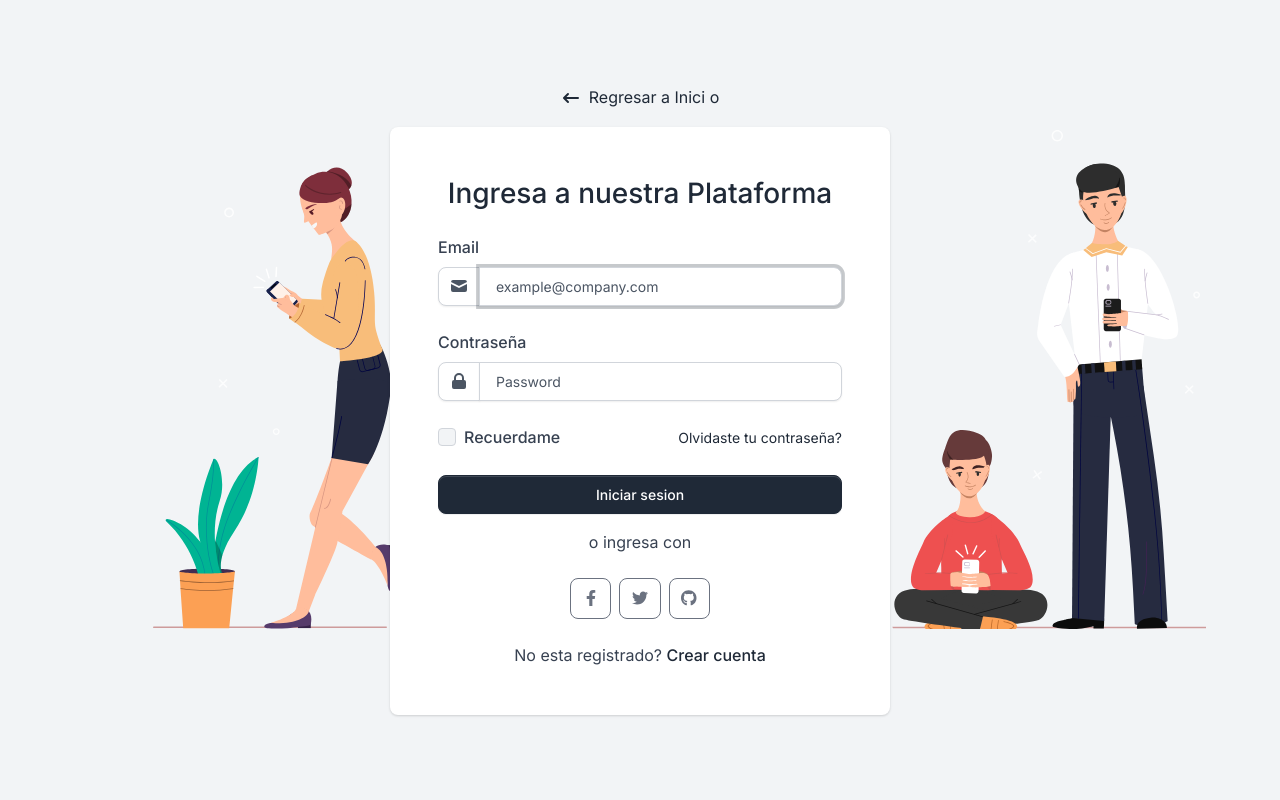
After one commit to JorgeAngel01/LeHotel, a Django app: template apps/templates/home/inicioSes.html in a window 1280 px wide. The commit adds this page. Run offline with Django 3.2, Linux system fonts and the light colour scheme; the template is opened without the code that fills it, so the values that code supplies are empty; some libraries are stand-ins or nearby versions.

Commit message:
Cambio en Español

```diff
--- /dev/null
+++ b/apps/templates/home/inicioSes.html
@@ -0,0 +1,134 @@
+{% extends "layouts/base-fullscreen.html" %}
+
+{% block title %} Sign IN {% endblock %}
+
+<!-- Specific Page CSS goes HERE  -->
+{% block stylesheets %}{% endblock stylesheets %}
+
+{% block content %}
+
+<main>
+    <section class="vh-lg-100 mt-5 mt-lg-0 bg-soft d-flex align-items-center">
+        <div class="container">
+            <p class="text-center">
+                <a href="/indexDos.html" class="d-flex align-items-center justify-content-center">
+                    <svg class="icon icon-xs me-2" fill="currentColor" viewBox="0 0 20 20"
+                        xmlns="http://www.w3.org/2000/svg">
+                        <path fill-rule="evenodd"
+                            d="M7.707 14.707a1 1 0 01-1.414 0l-4-4a1 1 0 010-1.414l4-4a1 1 0 011.414 1.414L5.414 9H17a1 1 0 110 2H5.414l2.293 2.293a1 1 0 010 1.414z"
+                            clip-rule="evenodd"></path>
+                    </svg>
+                    Regresar a Inici o
+                </a>
+            </p>
+            <div class="row justify-content-center form-bg-image"
+                data-background-lg="{{ ASSETS_ROOT }}/img/illustrations/signin.svg">
+                <div class="col-12 d-flex align-items-center justify-content-center">
+                    <div class="bg-white shadow border-0 rounded border-light p-4 p-lg-5 w-100 fmxw-500">
+                        <div class="text-center text-md-center mb-4 mt-md-0">
+                            <h1 class="mb-0 h3">Ingresa a nuestra Plataforma</h1>
+                        </div>
+                        <form action="#" class="mt-4">
+                            <!-- Form -->
+                            <div class="form-group mb-4">
+                                <label for="email">Email</label>
+                                <div class="input-group">
+                                    <span class="input-group-text" id="basic-addon1">
+                                        <svg class="icon icon-xs text-gray-600" fill="currentColor" viewBox="0 0 20 20"
+                                            xmlns="http://www.w3.org/2000/svg">
+                                            <path
+                                                d="M2.003 5.884L10 9.882l7.997-3.998A2 2 0 0016 4H4a2 2 0 00-1.997 1.884z">
+                                            </path>
+                                            <path d="M18 8.118l-8 4-8-4V14a2 2 0 002 2h12a2 2 0 002-2V8.118z"></path>
+                                        </svg>
+                                    </span>
+                                    <input type="email" class="form-control" placeholder="example@company.com"
+                                        id="email" autofocus required>
+                                </div>
+                            </div>
+                            <!-- End of Form -->
+                            <div class="form-group">
+                                <!-- Form -->
+                                <div class="form-group mb-4">
+                                    <label for="password">Contraseña</label>
+                                    <div class="input-group">
+                                        <span class="input-group-text" id="basic-addon2">
+                                            <svg class="icon icon-xs text-gray-600" fill="currentColor"
+                                                viewBox="0 0 20 20" xmlns="http://www.w3.org/2000/svg">
+                                                <path fill-rule="evenodd"
+                                                    d="M5 9V7a5 5 0 0110 0v2a2 2 0 012 2v5a2 2 0 01-2 2H5a2 2 0 01-2-2v-5a2 2 0 012-2zm8-2v2H7V7a3 3 0 016 0z"
+                                                    clip-rule="evenodd"></path>
+                                            </svg>
+                                        </span>
+                                        <input type="password" placeholder="Password" class="form-control" id="password"
+                                            required>
+                                    </div>
+                                </div>
+                                <!-- End of Form -->
+                                <div class="d-flex justify-content-between align-items-top mb-4">
+                                    <div class="form-check">
+                                        <input class="form-check-input" type="checkbox" value="" id="remember">
+                                        <label class="form-check-label mb-0" for="remember">
+                                            Recuerdame
+                                        </label>
+                                    </div>
+                                    <div><a href="./forgot-password.html" class="small text-right">Olvidaste tu
+                                            contraseña?</a></div>
+                                </div>
+                            </div>
+                            <div class="d-grid">
+                                <button type="submit" class="btn btn-gray-800">Iniciar sesion</button>
+                            </div>
+                        </form>
+                        <div class="mt-3 mb-4 text-center">
+                            <span class="fw-normal">o ingresa con</span>
+                        </div>
+                        <div class="d-flex justify-content-center my-4">
+                            <a href="#" class="btn btn-icon-only btn-pill btn-outline-gray-500 me-2"
+                                aria-label="facebook button" title="facebook button">
+                                <svg class="icon icon-xxs" aria-hidden="true" focusable="false" data-prefix="fab"
+                                    data-icon="facebook-f" role="img" xmlns="http://www.w3.org/2000/svg"
+                                    viewBox="0 0 320 512">
+                                    <path fill="currentColor"
+                                        d="M279.14 288l14.22-92.66h-88.91v-60.13c0-25.35 12.42-50.06 52.24-50.06h40.42V6.26S260.43 0 225.36 0c-73.22 0-121.08 44.38-121.08 124.72v70.62H22.89V288h81.39v224h100.17V288z">
+                                    </path>
+                                </svg>
+                            </a>
+                            <a href="#" class="btn btn-icon-only btn-pill btn-outline-gray-500 me-2"
+                                aria-label="twitter button" title="twitter button">
+                                <svg class="icon icon-xxs" aria-hidden="true" focusable="false" data-prefix="fab"
+                                    data-icon="twitter" role="img" xmlns="http://www.w3.org/2000/svg"
+                                    viewBox="0 0 512 512">
+                                    <path fill="currentColor"
+                                        d="M459.37 151.716c.325 4.548.325 9.097.325 13.645 0 138.72-105.583 298.558-298.558 298.558-59.452 0-114.68-17.219-161.137-47.106 8.447.974 16.568 1.299 25.34 1.299 49.055 0 94.213-16.568 130.274-44.832-46.132-.975-84.792-31.188-98.112-72.772 6.498.974 12.995 1.624 19.818 1.624 9.421 0 18.843-1.3 27.614-3.573-48.081-9.747-84.143-51.98-84.143-102.985v-1.299c13.969 7.797 30.214 12.67 47.431 13.319-28.264-18.843-46.781-51.005-46.781-87.391 0-19.492 5.197-37.36 14.294-52.954 51.655 63.675 129.3 105.258 216.365 109.807-1.624-7.797-2.599-15.918-2.599-24.04 0-57.828 46.782-104.934 104.934-104.934 30.213 0 57.502 12.67 76.67 33.137 23.715-4.548 46.456-13.32 66.599-25.34-7.798 24.366-24.366 44.833-46.132 57.827 21.117-2.273 41.584-8.122 60.426-16.243-14.292 20.791-32.161 39.308-52.628 54.253z">
+                                    </path>
+                                </svg>
+                            </a>
+                            <a href="#" class="btn btn-icon-only btn-pill btn-outline-gray-500"
+                                aria-label="github button" title="github button">
+                                <svg class="icon icon-xxs" aria-hidden="true" focusable="false" data-prefix="fab"
+                                    data-icon="github" role="img" xmlns="http://www.w3.org/2000/svg"
+                                    viewBox="0 0 496 512">
+                                    <path fill="currentColor"
+                                        d="M165.9 397.4c0 2-2.3 3.6-5.2 3.6-3.3.3-5.6-1.3-5.6-3.6 0-2 2.3-3.6 5.2-3.6 3-.3 5.6 1.3 5.6 3.6zm-31.1-4.5c-.7 2 1.3 4.3 4.3 4.9 2.6 1 5.6 0 6.2-2s-1.3-4.3-4.3-5.2c-2.6-.7-5.5.3-6.2 2.3zm44.2-1.7c-2.9.7-4.9 2.6-4.6 4.9.3 2 2.9 3.3 5.9 2.6 2.9-.7 4.9-2.6 4.6-4.6-.3-1.9-3-3.2-5.9-2.9zM244.8 8C106.1 8 0 113.3 0 252c0 110.9 69.8 205.8 169.5 239.2 12.8 2.3 17.3-5.6 17.3-12.1 0-6.2-.3-40.4-.3-61.4 0 0-70 15-84.7-29.8 0 0-11.4-29.1-27.8-36.6 0 0-22.9-15.7 1.6-15.4 0 0 24.9 2 38.6 25.8 21.9 38.6 58.6 27.5 72.9 20.9 2.3-16 8.8-27.1 16-33.7-55.9-6.2-112.3-14.3-112.3-110.5 0-27.5 7.6-41.3 23.6-58.9-2.6-6.5-11.1-33.3 2.6-67.9 20.9-6.5 69 27 69 27 20-5.6 41.5-8.5 62.8-8.5s42.8 2.9 62.8 8.5c0 0 48.1-33.6 69-27 13.7 34.7 5.2 61.4 2.6 67.9 16 17.7 25.8 31.5 25.8 58.9 0 96.5-58.9 104.2-114.8 110.5 9.2 7.9 17 22.9 17 46.4 0 33.7-.3 75.4-.3 83.6 0 6.5 4.6 14.4 17.3 12.1C428.2 457.8 496 362.9 496 252 496 113.3 383.5 8 244.8 8zM97.2 352.9c-1.3 1-1 3.3.7 5.2 1.6 1.6 3.9 2.3 5.2 1 1.3-1 1-3.3-.7-5.2-1.6-1.6-3.9-2.3-5.2-1zm-10.8-8.1c-.7 1.3.3 2.9 2.3 3.9 1.6 1 3.6.7 4.3-.7.7-1.3-.3-2.9-2.3-3.9-2-.6-3.6-.3-4.3.7zm32.4 35.6c-1.6 1.3-1 4.3 1.3 6.2 2.3 2.3 5.2 2.6 6.5 1 1.3-1.3.7-4.3-1.3-6.2-2.2-2.3-5.2-2.6-6.5-1zm-11.4-14.7c-1.6 1-1.6 3.6 0 5.9 1.6 2.3 4.3 3.3 5.6 2.3 1.6-1.3 1.6-3.9 0-6.2-1.4-2.3-4-3.3-5.6-2z">
+                                    </path>
+                                </svg>
+                            </a>
+                        </div>
+                        <div class="d-flex justify-content-center align-items-center mt-4">
+                            <span class="fw-normal">
+                                No esta registrado?
+                                <a href="./sign-up.html" class="fw-bold">Crear cuenta</a>
+                            </span>
+                        </div>
+                    </div>
+                </div>
+            </div>
+        </div>
+    </section>
+</main>
+
+{% endblock content %}
+
+<!-- Specific Page JS goes HERE  -->
+{% block javascripts %}{% endblock javascripts %}
```
Also changed, not shown: apps/templates/home/indexDos.html (+4 -3 lines).
